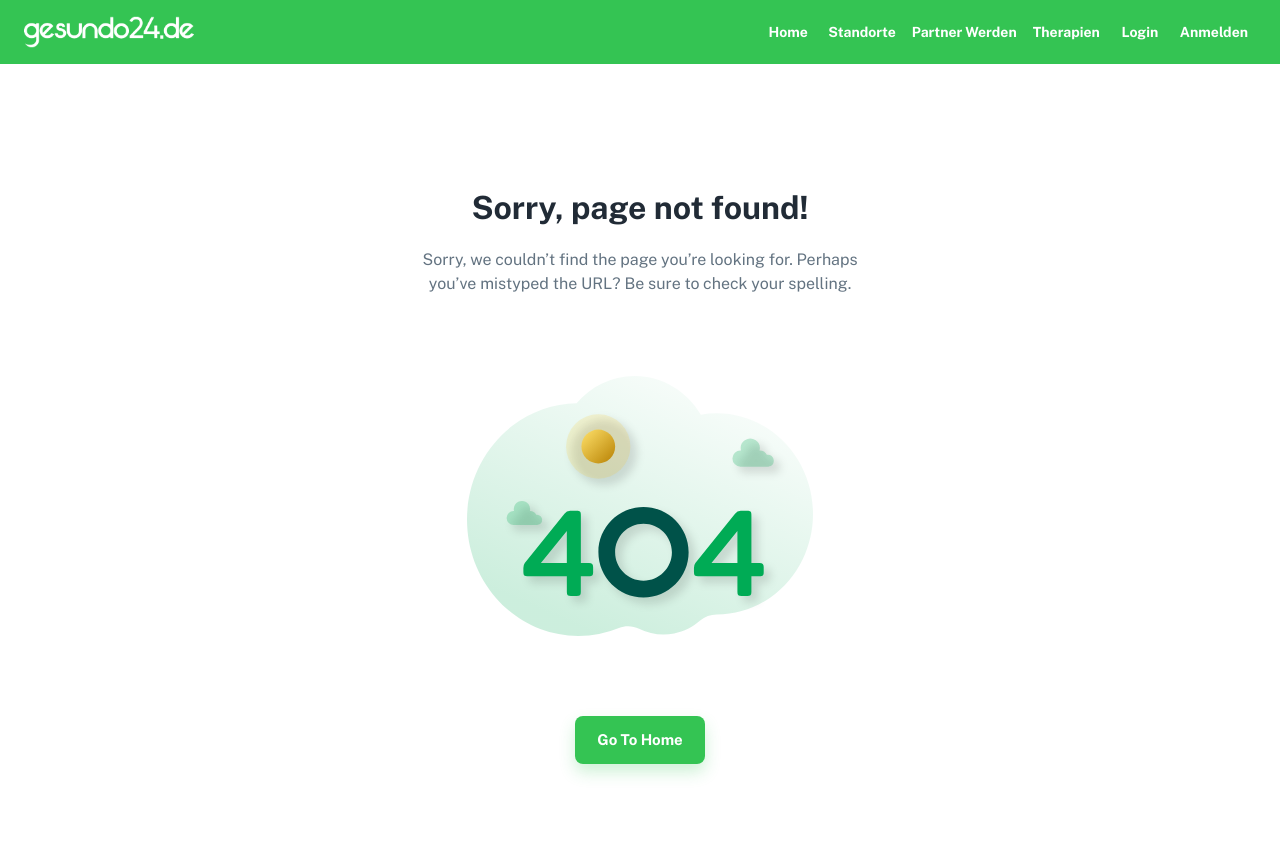
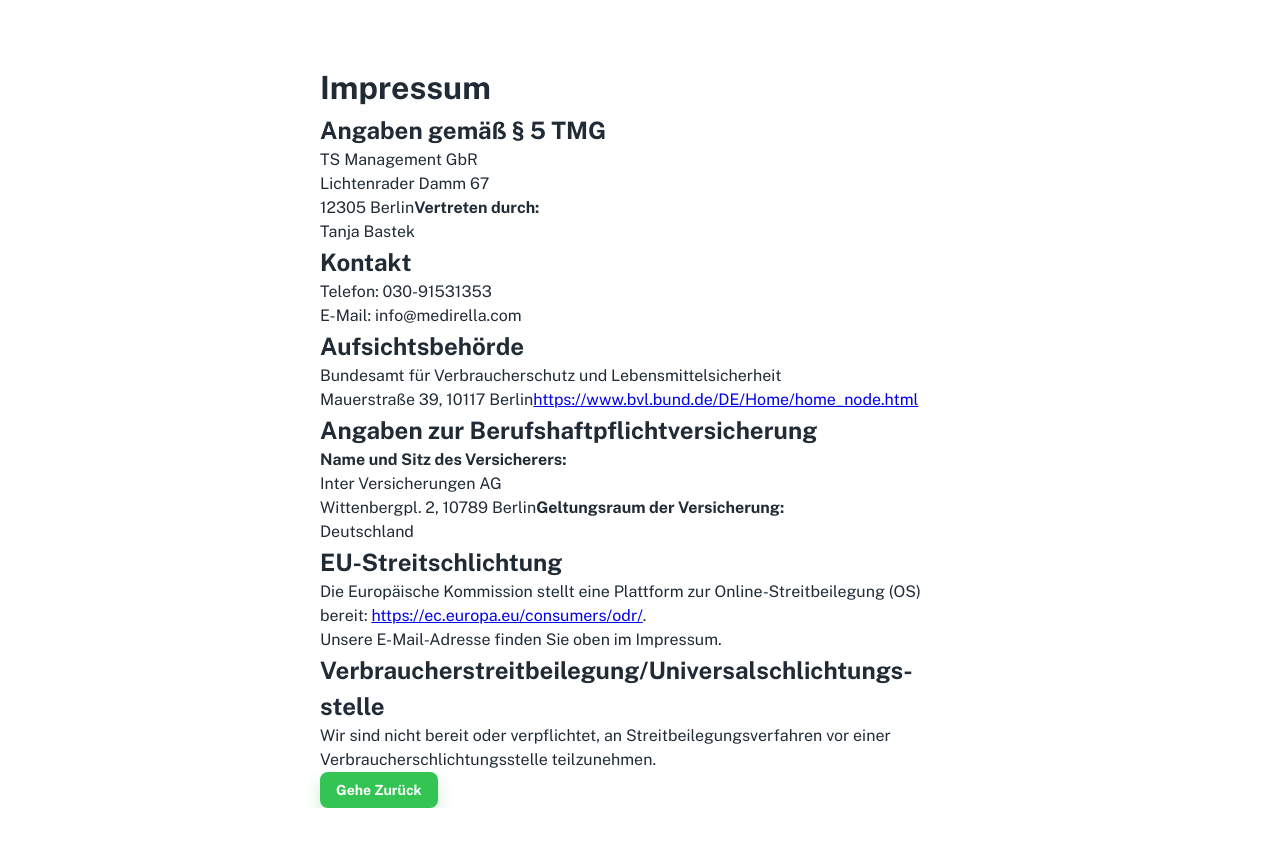
Before and after one commit to ITTECH10/TREATWELL_CLONE, a React (Create React App) app: page /impressum in a window 1280 px wide. After the commit the page ends 808 px from the top, so only its background shows below. Built offline with nearby package versions, Linux system fonts and the light colour scheme; no server answers; a web font is replaced by a local one.

Commit message:
minor changes

```diff
--- a/src/components/Page.js
+++ b/src/components/Page.js
@@ -16,7 +16,7 @@ const Page = forwardRef(({ children, title = '', ...other }, ref) => {
 
   useEffect(() => {
     if (authenticated && (logedInPacient && !logedInPacient.policiesAccepted)) {
-      navigate('/privacy-policy')
+      navigate('/impressum')
     }
   }, [authenticated, logedInPacient])
 
--- a/src/components/THERAPEUTS/_details/TherapeutHeader.js
+++ b/src/components/THERAPEUTS/_details/TherapeutHeader.js
@@ -11,7 +11,7 @@ import { manipulateCloudinaryImage } from '../../../utils/manipulateCloudinaryIm
 const TherapeutHeader = () => {
     const theme = useTheme()
     const { selectedTherapeut, logedInPacient } = useApp()
-    const { image, name, specializedIn, phone, location: therapeutLocation, ratingsAverage } = selectedTherapeut || logedInPacient || { image: '', name: '', specializedIn: '', phone: '', location: '', ratingsAverage: 0 }
+    const { image, name, specializedIn, phone, location: therapeutLocation, ratingsAverage, ratingsQuantity } = selectedTherapeut || logedInPacient || { image: '', name: '', specializedIn: '', phone: '', location: '', ratingsAverage: 0, ratingsQuantity: 0 }
     const manipulatedAvatarImage = manipulateCloudinaryImage(image, ['w_1500'])
 
     return (
@@ -27,7 +27,9 @@ const TherapeutHeader = () => {
                         <Typography variant="subtitle2">{specializedIn}</Typography>
                         <Typography variant="subtitle2">Location: {therapeutLocation}</Typography>
                         <Typography variant="subtitle2">Telefon: {phone}</Typography>
-                        <Typography variant="subtitle2">Bewertung: {Number(ratingsAverage).toFixed(1)}</Typography>
+                        {ratingsQuantity > 0 ?
+                            <Typography variant="subtitle2">Bewertung: {Number(ratingsAverage).toFixed(1)}</Typography> :
+                            <Typography variant="subtitle2">Noch keine bewertung.</Typography>}
                     </Box>
                 </Stack>
             </Box>
--- a/src/components/THERAPEUTS/_details/TherapeutInfoTab.js
+++ b/src/components/THERAPEUTS/_details/TherapeutInfoTab.js
@@ -142,6 +142,8 @@ const TherapeutInfoTab = () => {
                     <Map lng={lng} lat={lat} />
                 </Box>
             </Box>
+            {reviews && reviews.length > 0 &&
+                <>
                     <Divider sx={{ mt: 2, mb: 1 }} />
                     <Box>
                         <Stack direction="row" alignItems="center" mb={1}>
@@ -180,17 +182,9 @@ const TherapeutInfoTab = () => {
                             })}
                         </Box>
                     </Box>
+                </>}
         </Card>
     )
 };
 
 export default TherapeutInfoTab;
-
-{/* <Stack direction="row" sx={{ ml: 5, mb: 1 }} spacing={2}>
-                    <Chip label="Ultraschall / Sonografie" />
-                    <Chip label="Echokardiografie / Herzecho" />
-                </Stack>
-                <Stack direction="row" sx={{ ml: 5 }} spacing={2}>
-                    <Chip label="Doppler-Ultraschall / Doppler-Sonografie" />
-                    <Chip label="24-Stunden-Langzeit-EKG" />
-                </Stack> */}
--- a/src/components/THERAPEUTS/_filtered/TherapeutDashboard.js
+++ b/src/components/THERAPEUTS/_filtered/TherapeutDashboard.js
@@ -90,7 +90,7 @@ const TherapeutDashboard = ({ therapeut }) => {
                             therapeutAvailable={therapeut.available}
                             setDateValue={setDateValue}
                             dateValue={dateValue}
-                        /> : <Typography variant="h5">Dieser therapeut hat kein freies datum verfugbar...</Typography>}
+                        /> : <Typography variant="h5">Dieser Therapeut hat keine verfügbaren Termine...</Typography>}
                     {therapeut.availableBookingDates.length !== 0 &&
                         <DateTimeTabsSwitcher
                             value={value}
--- a/src/components/THERAPIES/TherapyCategory.js
+++ b/src/components/THERAPIES/TherapyCategory.js
@@ -9,21 +9,19 @@ import AccordionDetails from '@mui/material/AccordionDetails';
 import Button from '@mui/material/Button';
 import Typography from '@mui/material/Typography';
 
-const Logo = '/static/logo-white.svg'
+const Logo = '/static/logo.svg'
 
 export default function TherapyCategory({ category }) {
     return (
         <Card sx={{ maxWidth: { xs: 'auto', md: 345 } }}>
-            <Box sx={{ position: 'relative' }}>
+            <Box>
                 <CardMedia
                     component="img"
                     height="140"
-                    image={category.image}
+                    image={Logo}
                     alt="green iguana"
+                    sx={{ objectFit: 'scale-down' }}
                 />
-                <Box sx={{ width: 160, position: 'absolute', bottom: '.3rem', right: '.5rem' }}>
-                    <img style={{ height: '100%', width: '100%' }} src={Logo} alt="logo" />
-                </Box>
             </Box>
             <CardContent>
                 <Typography gutterBottom variant="h5" component="div">
--- a/src/components/_home/HomeFooter.js
+++ b/src/components/_home/HomeFooter.js
@@ -31,12 +31,19 @@ const generateListItems = [
     {
         id: 3,
         name: 'IMPRESSUM',
-        link: '/privacy-policy'
+        link: '/impressum'
     },
     {
         id: 4,
         name: 'DATENSCHUTZ',
-        link: '/privacy-policy'
+        link: 'https://drive.google.com/uc?export=download&id=1KED1sq3X1Gr4h-kDDKB23UGeORwhOnuw',
+        openOnNewPage: true
+    },
+    {
+        id: 5,
+        name: 'ALLGEMEINE GESCHÄFTSBEDINGUNGEN',
+        link: 'https://drive.google.com/uc?export=download&id=1Yer9C98lmrf_XSe_btn85PtMzYCBqU6A',
+        openOnNewPage: true
     }
 ]
 
@@ -84,7 +91,7 @@ const HomeFooter = () => {
                             generateListItems.map(listItem => {
                                 return <ListItem key={listItem.id}>
                                     <ListItemText
-                                        primary={<Link color="inherit" component={RouterLink} to={listItem.link}>{listItem.name}</Link>}
+                                        primary={<a style={{ color: 'inherit' }} target={listItem.openOnNewPage && '_blank'} href={listItem.link}>{listItem.name}</a>}
                                     />
                                 </ListItem>
                             })
--- a/src/context/AppContext.js
+++ b/src/context/AppContext.js
@@ -57,9 +57,6 @@ const AppContextProvider = ({ children }) => {
             .then(res => {
                 if (res.status === 200) {
                     setAppLoading(false)
-                    // if (!res.data.user.policiesAccepted) {
-                    //     navigate('/privacy-policy')
-                    // }
                     setLogedInPacient(res.data.user)
                 }
             })
--- a/src/layouts/dashboard/index.js
+++ b/src/layouts/dashboard/index.js
@@ -36,7 +36,7 @@ export default function DashboardLayout() {
 
   return (
     <RootStyle>
-      {pathname === '/privacy-policy' ? null : !dimensionsMatch && !appLoading ? <DashboardSwipeableDrawer /> : <DashboardAppBar />}
+      {pathname === '/impressum' || pathname === '/datenshutz' ? null : !dimensionsMatch && !appLoading ? <DashboardSwipeableDrawer /> : <DashboardAppBar />}
       <MainStyle>
         <Outlet />
       </MainStyle>
--- a/src/pages/PrivacyPolicy.js
+++ b/src/pages/Datenshutz.js
@@ -177,7 +177,6 @@ const PrivacyPolicy = () => {
                                     Datenschutzerklärung vom 23. Mai 2018, die im Hinblick auf die neue DSGVO aktualisiert wurde
                                 </Typography>
                             </Box>
-                            <a href="https://drive.google.com/uc?export=download&id=1KED1sq3X1Gr4h-kDDKB23UGeORwhOnuw" target="_blank">Datenschutzerklärung herunterladen...</a>
                         </Box>
                         {authenticated ?
                             <Stack direction="row" spacing={1} justifyContent="flex-end" alignItems="center" my={1}>
--- /dev/null
+++ b/src/pages/Impressum.js
@@ -0,0 +1,52 @@
+import React from 'react'
+import { useNavigate } from 'react-router-dom'
+// mui
+import { Typography, Box, Button, Grid } from '@mui/material'
+// other
+
+const Impressum = () => {
+    const navigate = useNavigate()
+
+    return (
+        <Grid container>
+            <Grid item xs={0} md={3} />
+            <Grid item xs={12} md={6}>
+                <Box>
+                    <Typography variant="h3">Impressum</Typography>
+                    <Typography variant="h4">Angaben gem&auml;&szlig; &sect; 5 TMG</Typography>
+                    <Typography variant="p">TS Management GbR<br />
+                        Lichtenrader Damm 67<br />
+                        12305 Berlin
+                    </Typography>
+                    <Typography variant="p"><strong>Vertreten durch:</strong><br />
+                        Tanja Bastek</Typography>
+
+                    <Typography variant="h4">Kontakt</Typography>
+                    <Typography variant="p">Telefon: 030-91531353<br />
+                        E-Mail: info@medirella.com</Typography>
+
+                    <Typography variant="h4">Aufsichtsbeh&ouml;rde</Typography>
+                    <Typography variant="p">Bundesamt f&uuml;r Verbraucherschutz und Lebensmittelsicherheit<br />
+                        Mauerstra&szlig;e 39, 10117 Berlin</Typography>
+                    <Typography variant="p"><a href="https://www.bvl.bund.de/DE/Home/home_node.html" target="_blank" rel="noopener noreferrer">https://www.bvl.bund.de/DE/Home/home_node.html</a></Typography>
+
+                    <Typography variant="h4">Angaben zur Berufs&shy;haftpflicht&shy;versicherung</Typography>
+                    <Typography variant="p"><strong>Name und Sitz des Versicherers:</strong><br />
+                        Inter Versicherungen AG<br />
+                        Wittenbergpl. 2, 10789 Berlin</Typography>
+                    <Typography variant="p"><strong>Geltungsraum der Versicherung:</strong><br />Deutschland</Typography>
+
+                    <Typography variant="h4">EU-Streitschlichtung</Typography>
+                    <Typography variant="p">Die Europ&auml;ische Kommission stellt eine Plattform zur Online-Streitbeilegung (OS) bereit: <a href="https://ec.europa.eu/consumers/odr/" target="_blank" rel="noopener noreferrer">https://ec.europa.eu/consumers/odr/</a>.<br /> Unsere E-Mail-Adresse finden Sie oben im Impressum.</Typography>
+
+                    <Typography variant="h4">Verbraucher&shy;streit&shy;beilegung/Universal&shy;schlichtungs&shy;stelle</Typography>
+                    <Typography variant="p">Wir sind nicht bereit oder verpflichtet, an Streitbeilegungsverfahren vor einer Verbraucherschlichtungsstelle teilzunehmen.</Typography>
+                </Box>
+                <Button onClick={() => navigate('/')} variant="contained">Gehe Zurück</Button>
+            </Grid>
+            <Grid item xs={0} md={3} />
+        </Grid>
+    )
+}
+
+export default Impressum
--- a/src/routes.js
+++ b/src/routes.js
@@ -20,7 +20,8 @@ const TherapyCategories = lazy(() => import('./pages/TherapyCategories'))
 const BecomePartner = lazy(() => import('./pages/BecomePartner'))
 const ForgotPassword = lazy(() => import('./pages/ForgotPassword'))
 const ResetPassword = lazy(() => import('./pages/ResetPassword'))
-const PrivacyPolicy = lazy(() => import('./pages/PrivacyPolicy'))
+const Datenshutz = lazy(() => import('./pages/Datenshutz'))
+const Impressum = lazy(() => import('./pages/Impressum'))
 const NotFound = lazy(() => import('./pages/Page404'))
 
 export default function Router() {
@@ -36,7 +37,8 @@ export default function Router() {
     { path: '/therapeuts/:id', element: <TherapeutDetails /> },
     { path: '/profile/appointments', element: <MyAppointedTherapies /> },
     { path: '/therapies/categories', element: <TherapyCategories /> },
-    { path: '/privacy-policy', element: <PrivacyPolicy /> },
+    { path: '/datenshutz', element: <Datenshutz /> },
+    { path: '/impressum', element: <Impressum /> },
     { path: '/become-partner', element: <BecomePartner /> },
     { path: '*', element: <NotFound /> }
   ]
@@ -50,7 +52,8 @@ export default function Router() {
     { path: '/therapeuts/:id', element: <TherapeutDetails /> },
     { path: '/profile/appointments', element: <MyAppointedTherapies /> },
     { path: '/therapies/categories', element: <TherapyCategories /> },
-    { path: '/privacy-policy', element: <PrivacyPolicy /> },
+    { path: '/datenshutz', element: <Datenshutz /> },
+    { path: '/impressum', element: <Impressum /> },
     { path: '/become-partner', element: <BecomePartner /> },
     { path: '*', element: <NotFound /> }
   ]
@@ -81,7 +84,8 @@ export default function Router() {
       { path: '/therapeuts/near', element: <TherapeutsNear /> },
       { path: '/therapeuts/:id', element: <TherapeutDetails /> },
       { path: '/therapies/categories', element: <TherapyCategories /> },
-      { path: '/privacy-policy', element: <PrivacyPolicy /> },
+      { path: '/datenshutz', element: <Datenshutz /> },
+      { path: '/impressum', element: <Impressum /> },
       { path: '/become-partner', element: <BecomePartner /> },
       { path: '404', element: <NotFound /> },
       { path: '*', element: <NotFound /> }
```
Lines whose indentation alone changed are shown as unchanged.
